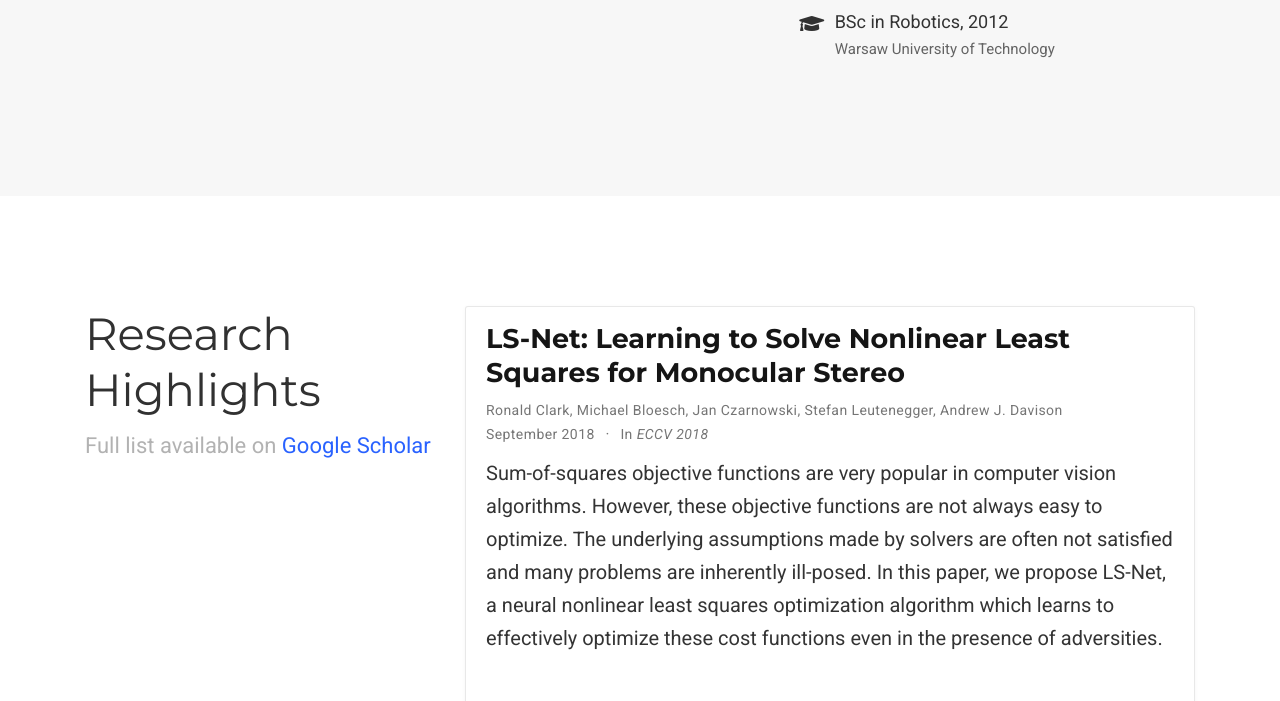
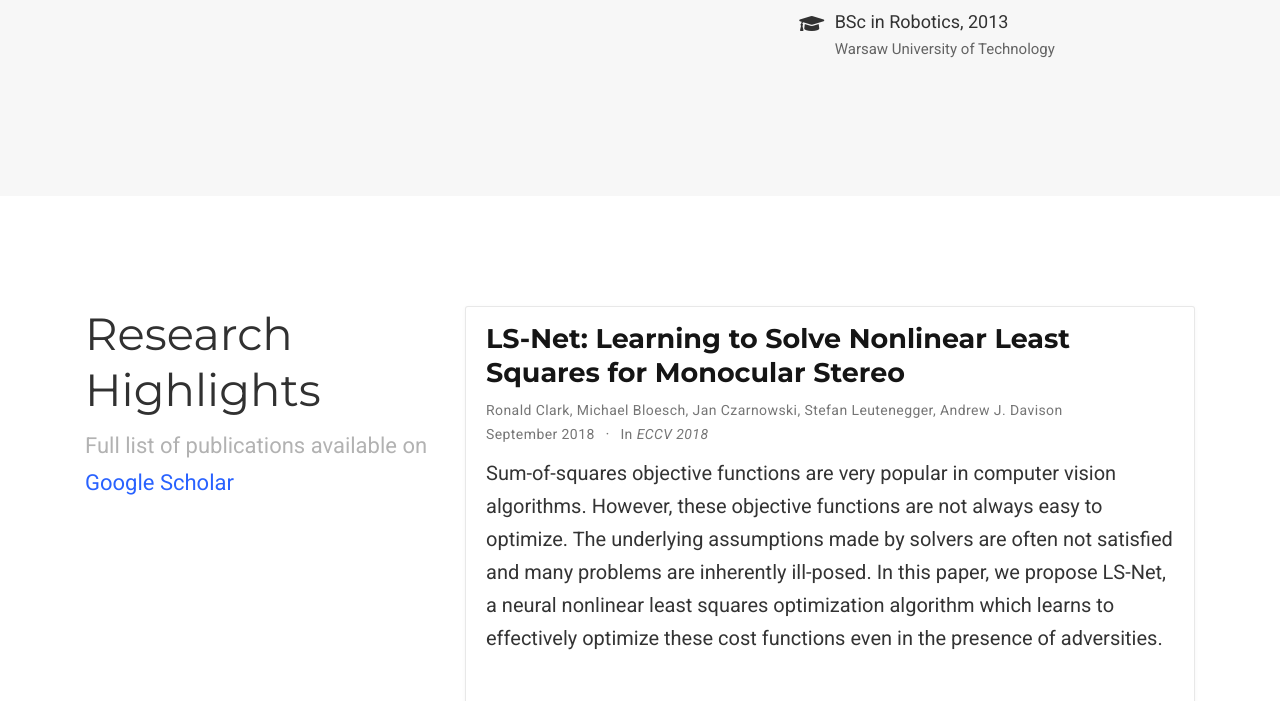
Before and after one commit to jczarnowski/jczarnowski.github.io, a plain HTML site: page index.html in a window 1280 px wide. Shown: the part 828-1529 px from the top of the page. Drawn offline with nearby package versions, Linux system fonts and the light colour scheme; grey boxes are pictures that could not be loaded; some icons are missing.

Commit message:
rebuilding site Tue Feb 26 13:03:49 PST 2019

```diff
--- a/index.html
+++ b/index.html
@@ -535,7 +535,7 @@ and probably spend too much time on computer games.</p>
           <li>
             <i class="fa-li fas fa-graduation-cap"></i>
             <div class="description">
-              <p class="course">BSc in Robotics, 2012</p>
+              <p class="course">BSc in Robotics, 2013</p>
               <p class="institution">Warsaw University of Technology</p>
             </div>
           </li>
@@ -570,7 +570,7 @@ and probably spend too much time on computer games.</p>
 <div class="row">
   <div class="col-12 col-lg-4 section-heading">
     <h1>Research Highlights</h1>
-    <p>Full list available on <a href="https://scholar.google.com/citations?user=t-eq4skAAAAJ" target="_blank">Google Scholar</a></p>
+    <p>Full list of publications available on <a href="https://scholar.google.com/citations?user=t-eq4skAAAAJ" target="_blank">Google Scholar</a></p>
   </div>
   <div class="col-12 col-lg-8">
 
```
Also changed, not shown: authors/admin/index.html (+1 -1 lines), 1 other file.
